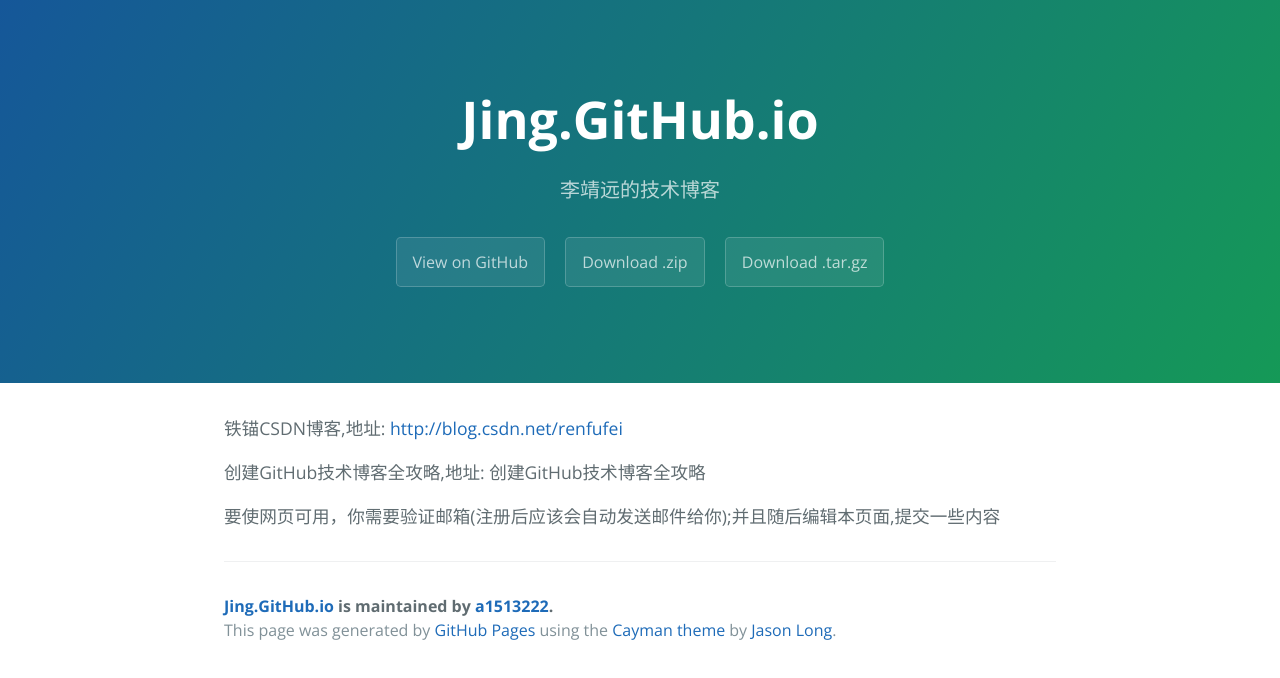
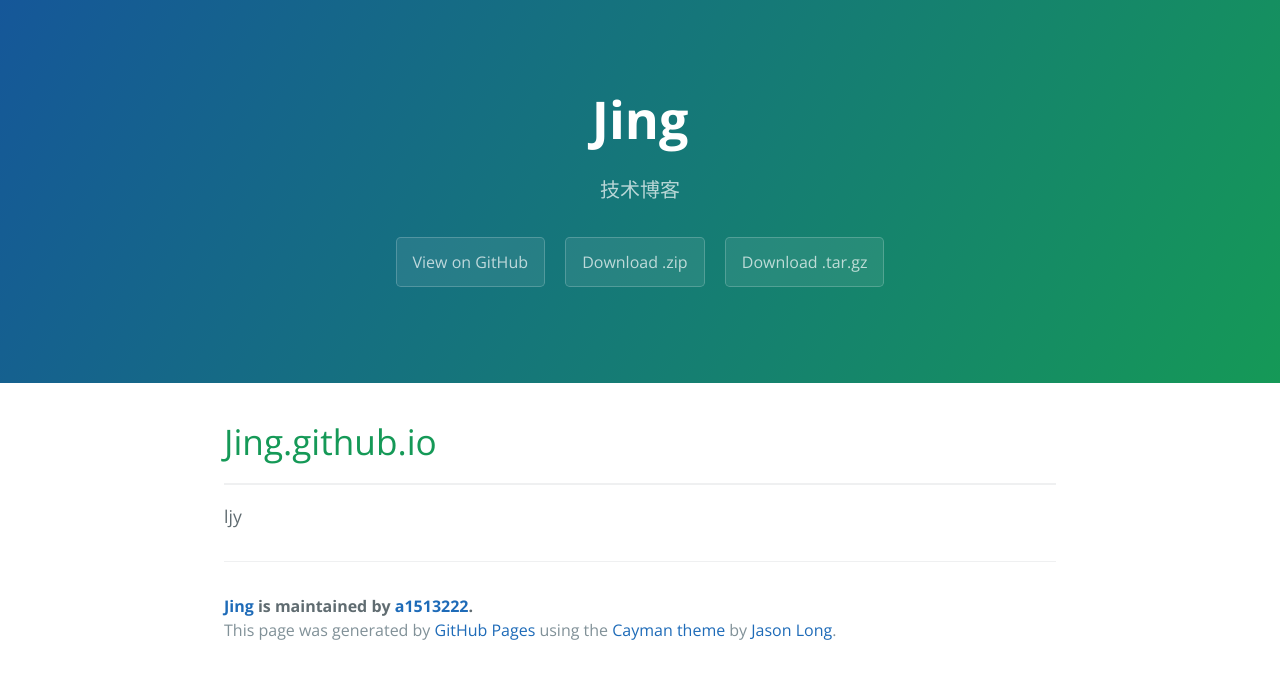
Before and after one commit to a1513222/Jing, a plain HTML site: page index.html in a window 1280 px wide. Drawn offline with nearby package versions, Linux system fonts and the light colour scheme.

Commit message:
Create gh-pages branch via GitHub

```diff
--- a/index.html
+++ b/index.html
@@ -2,7 +2,7 @@
 <html lang="en-us">
   <head>
     <meta charset="UTF-8">
-    <title>Jing.GitHub.io by a1513222</title>
+    <title>Jing by a1513222</title>
     <meta name="viewport" content="width=device-width, initial-scale=1">
     <link rel="stylesheet" type="text/css" href="stylesheets/normalize.css" media="screen">
     <link href='https://fonts.googleapis.com/css?family=Open+Sans:400,700' rel='stylesheet' type='text/css'>
@@ -11,22 +11,23 @@
   </head>
   <body>
     <section class="page-header">
-      <h1 class="project-name">Jing.GitHub.io</h1>
-      <h2 class="project-tagline">李靖远的技术博客</h2>
+      <h1 class="project-name">Jing</h1>
+      <h2 class="project-tagline">技术博客</h2>
       <a href="https://github.com/a1513222/Jing.github.io" class="btn">View on GitHub</a>
       <a href="https://github.com/a1513222/Jing.github.io/zipball/master" class="btn">Download .zip</a>
       <a href="https://github.com/a1513222/Jing.github.io/tarball/master" class="btn">Download .tar.gz</a>
     </section>
 
     <section class="main-content">
-      <p>铁锚CSDN博客,地址: <a href="http://blog.csdn.net/renfufei">http://blog.csdn.net/renfufei</a></p>
+      <h1>
+<a id="jinggithubio" class="anchor" href="#jinggithubio" aria-hidden="true"><span class="octicon octicon-link"></span></a>Jing.github.io</h1>
 
-<p>创建GitHub技术博客全攻略,地址: 创建GitHub技术博客全攻略</p>
+<hr>
 
-<p>要使网页可用，你需要验证邮箱(注册后应该会自动发送邮件给你);并且随后编辑本页面,提交一些内容</p>
+<p>ljy</p>
 
       <footer class="site-footer">
-        <span class="site-footer-owner"><a href="https://github.com/a1513222/Jing.github.io">Jing.GitHub.io</a> is maintained by <a href="https://github.com/a1513222">a1513222</a>.</span>
+        <span class="site-footer-owner"><a href="https://github.com/a1513222/Jing.github.io">Jing</a> is maintained by <a href="https://github.com/a1513222">a1513222</a>.</span>
 
         <span class="site-footer-credits">This page was generated by <a href="https://pages.github.com">GitHub Pages</a> using the <a href="https://github.com/jasonlong/cayman-theme">Cayman theme</a> by <a href="https://twitter.com/jasonlong">Jason Long</a>.</span>
       </footer>
--- a/params.json
+++ b/params.json
@@ -1 +1 @@
-{"name":"Jing.GitHub.io","tagline":"李靖远的技术博客","body":"铁锚CSDN博客,地址: http://blog.csdn.net/renfufei\r\n\r\n创建GitHub技术博客全攻略,地址: 创建GitHub技术博客全攻略\r\n\r\n要使网页可用，你需要验证邮箱(注册后应该会自动发送邮件给你);并且随后编辑本页面,提交一些内容","google":"","note":"Don't delete this file! It's used internally to help with page regeneration."}
+{"name":"Jing","tagline":"技术博客","body":"# Jing.github.io\r\n--------------\r\nljy\r\n","google":"","note":"Don't delete this file! It's used internally to help with page regeneration."}
```
